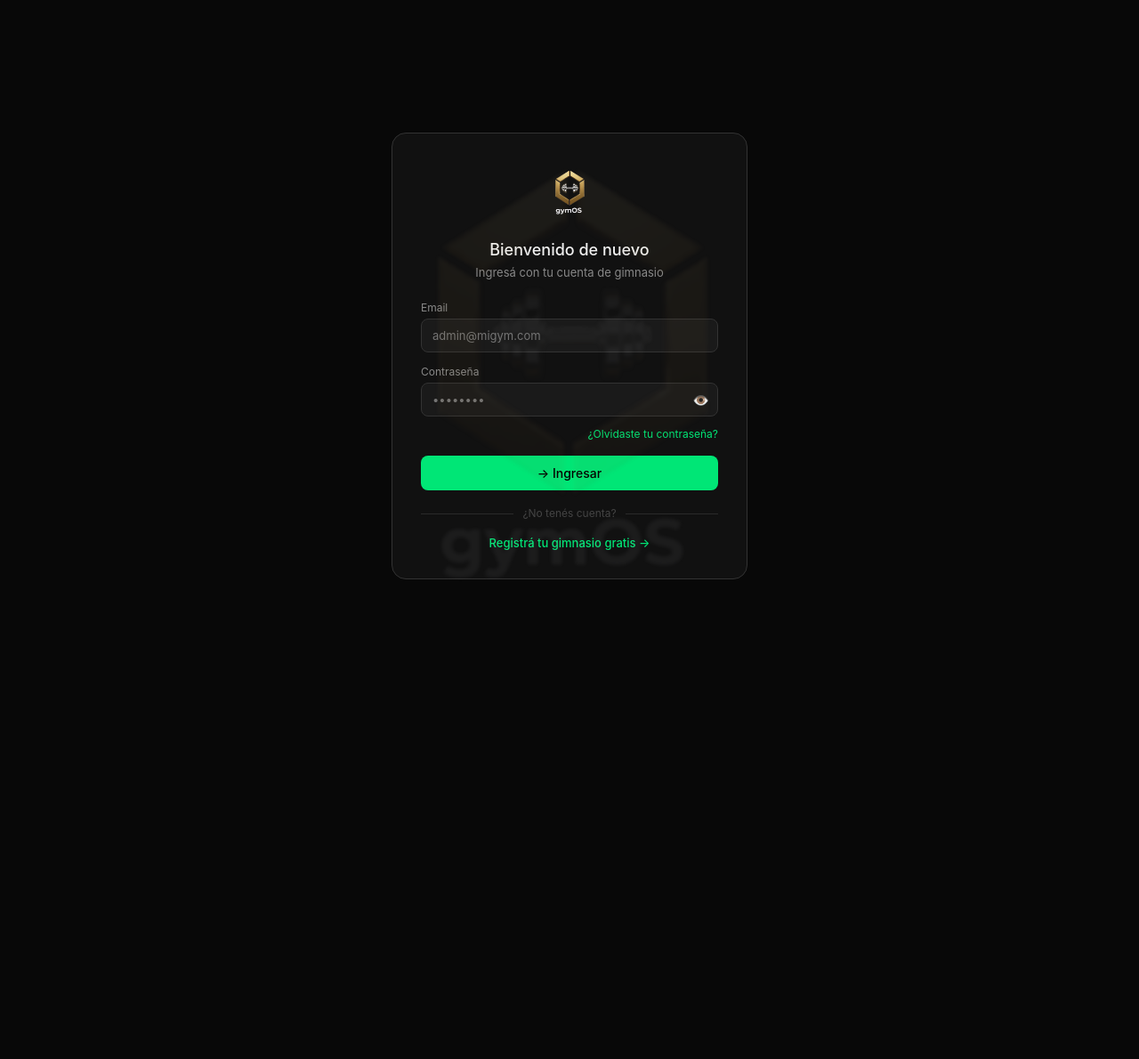
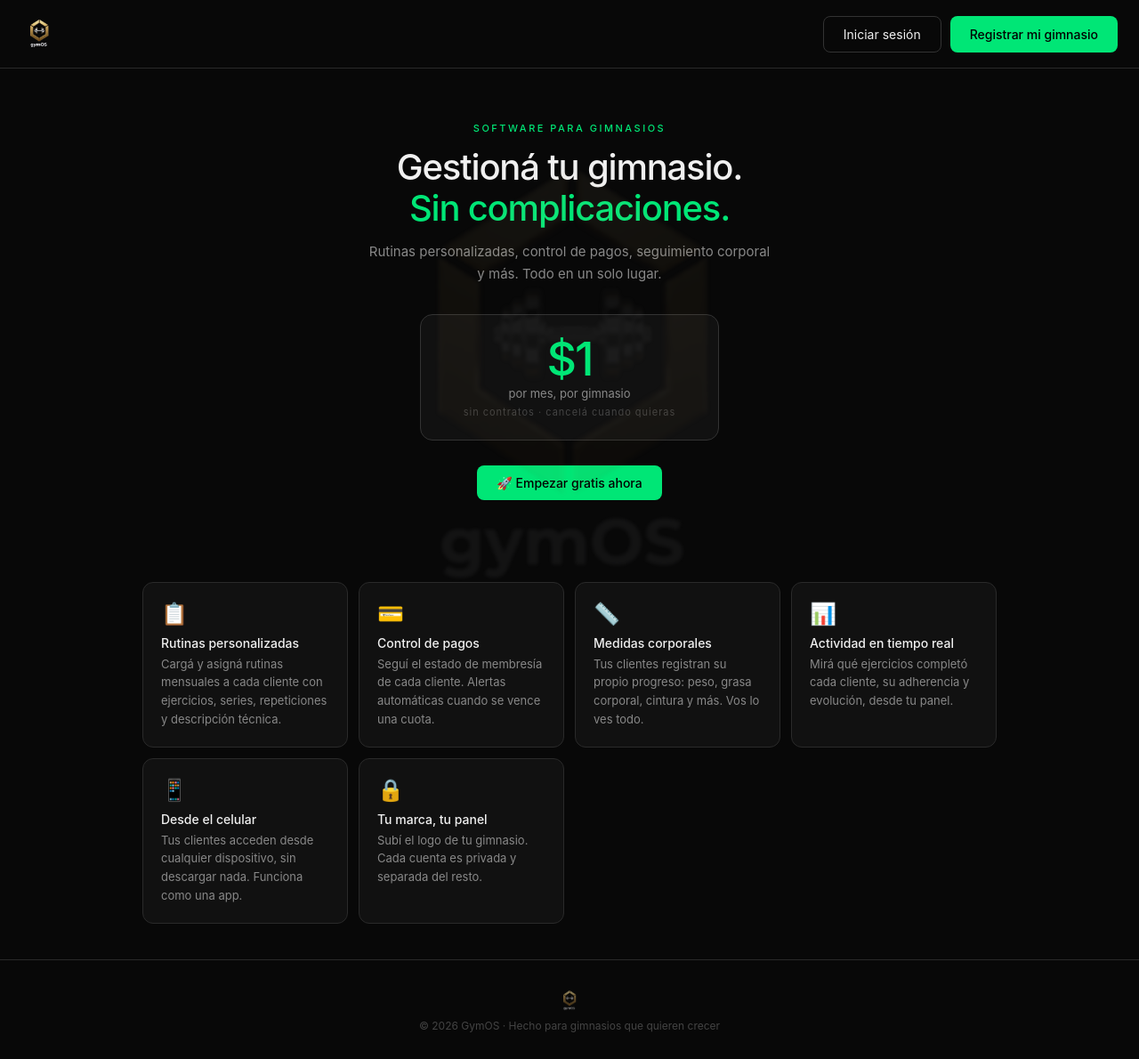
Before and after one commit to appolo1107/gymos, a React (Create React App) app: page / in a window 1280 px wide. Before the commit this address led to /login. Shown: the whole page at 89% size. Before the commit the page ends 800 px from the top, so only its background shows below. Built offline with nearby package versions, Linux system fonts and the light colour scheme.

Commit message:
feat: landing page de venta

```diff
--- a/src/App.jsx
+++ b/src/App.jsx
@@ -1,15 +1,17 @@
 // src/App.jsx
 import { BrowserRouter, Routes, Route, Navigate } from 'react-router-dom'
 import { AuthProvider, useAuth } from './lib/AuthContext'
+import Landing         from './pages/Landing'
 import Login          from './pages/Login'
 import Register       from './pages/Register'
 import AdminDashboard from './pages/AdminDashboard'
 import ClientDashboard from './pages/ClientDashboard'
 import './styles/global.css'
 
-function HomeRedirect() {
-  const { profile, loading } = useAuth()
+function HomeRoute() {
+  const { user, profile, loading } = useAuth()
   if (loading) return <div style={{color:'#888',padding:40,textAlign:'center'}}>Cargando GymOS...</div>
+  if (!user) return <Landing />
   if (profile?.role === 'client') return <Navigate to="/cliente" replace />
   return <Navigate to="/admin" replace />
 }
@@ -25,9 +27,10 @@
 }
 
 function PublicRoute({ children }) {
-  const { user, loading } = useAuth()
+  const { user, profile, loading } = useAuth()
   if (loading) return null
-  return user ? <HomeRedirect /> : children
+  if (!user) return children
+  return profile?.role === 'client' ? <Navigate to="/cliente" replace /> : <Navigate to="/admin" replace />
 }
 
 export default function App() {
@@ -36,12 +39,12 @@
       <img src="/assets/logo.png" alt="" className="bg-logo" />
       <BrowserRouter>
         <Routes>
+          <Route path="/"         element={<HomeRoute />} />
           <Route path="/login"    element={<PublicRoute><Login /></PublicRoute>} />
           <Route path="/register" element={<PublicRoute><Register /></PublicRoute>} />
           <Route path="/admin"    element={<PrivateRoute requiredRole="admin"><AdminDashboard /></PrivateRoute>} />
           <Route path="/cliente"  element={<PrivateRoute requiredRole="client"><ClientDashboard /></PrivateRoute>} />
-          <Route path="/"         element={<HomeRedirect />} />
-          <Route path="*"         element={<Navigate to="/login" replace />} />
+          <Route path="*"         element={<Navigate to="/" replace />} />
         </Routes>
       </BrowserRouter>
     </AuthProvider>
--- /dev/null
+++ b/src/pages/Landing.jsx
@@ -0,0 +1,73 @@
+// src/pages/Landing.jsx
+import { Link } from 'react-router-dom'
+import '../styles/landing.css'
+
+export default function Landing() {
+  return (
+    <div className="landing-shell">
+      <nav className="landing-nav">
+        <div className="landing-nav-logo">
+          <img src="/assets/logo.png" alt="GymOS" className="landing-nav-logo-img" />
+        </div>
+        <div className="landing-nav-actions">
+          <Link to="/login" className="obtn">Iniciar sesión</Link>
+          <Link to="/register" className="gbtn">Registrar mi gimnasio</Link>
+        </div>
+      </nav>
+
+      <div className="landing-hero">
+        <p className="landing-eyebrow">Software para gimnasios</p>
+        <h1 className="landing-title">Gestioná tu gimnasio.<br /><em>Sin complicaciones.</em></h1>
+        <p className="landing-sub">Rutinas personalizadas, control de pagos, seguimiento corporal y más. Todo en un solo lugar.</p>
+
+        <div className="landing-price-card">
+          <div className="landing-price-amount">$1</div>
+          <div className="landing-price-period">por mes, por gimnasio</div>
+          <div className="landing-price-label">sin contratos · cancelá cuando quieras</div>
+        </div>
+
+        <div className="landing-cta">
+          <Link to="/register" className="gbtn landing-cta-btn">🚀 Empezar gratis ahora</Link>
+        </div>
+      </div>
+
+      <div className="landing-features">
+        <div className="landing-fcard">
+          <div className="landing-ficon">📋</div>
+          <div className="landing-ftitle">Rutinas personalizadas</div>
+          <div className="landing-fdesc">Cargá y asigná rutinas mensuales a cada cliente con ejercicios, series, repeticiones y descripción técnica.</div>
+        </div>
+        <div className="landing-fcard">
+          <div className="landing-ficon">💳</div>
+          <div className="landing-ftitle">Control de pagos</div>
+          <div className="landing-fdesc">Seguí el estado de membresía de cada cliente. Alertas automáticas cuando se vence una cuota.</div>
+        </div>
+        <div className="landing-fcard">
+          <div className="landing-ficon">📏</div>
+          <div className="landing-ftitle">Medidas corporales</div>
+          <div className="landing-fdesc">Tus clientes registran su propio progreso: peso, grasa corporal, cintura y más. Vos lo ves todo.</div>
+        </div>
+        <div className="landing-fcard">
+          <div className="landing-ficon">📊</div>
+          <div className="landing-ftitle">Actividad en tiempo real</div>
+          <div className="landing-fdesc">Mirá qué ejercicios completó cada cliente, su adherencia y evolución, desde tu panel.</div>
+        </div>
+        <div className="landing-fcard">
+          <div className="landing-ficon">📱</div>
+          <div className="landing-ftitle">Desde el celular</div>
+          <div className="landing-fdesc">Tus clientes acceden desde cualquier dispositivo, sin descargar nada. Funciona como una app.</div>
+        </div>
+        <div className="landing-fcard">
+          <div className="landing-ficon">🔒</div>
+          <div className="landing-ftitle">Tu marca, tu panel</div>
+          <div className="landing-fdesc">Subí el logo de tu gimnasio. Cada cuenta es privada y separada del resto.</div>
+        </div>
+      </div>
+
+      <div className="landing-footer">
+        <img src="/assets/logo.png" alt="GymOS" className="landing-footer-logo" />
+        <p className="landing-footer-text">© 2026 GymOS · Hecho para gimnasios que quieren crecer</p>
+      </div>
+    </div>
+  )
+}
--- /dev/null
+++ b/src/styles/landing.css
@@ -0,0 +1,74 @@
+/* src/styles/landing.css */
+.landing-shell {
+  min-height: 100vh;
+  display: flex;
+  flex-direction: column;
+}
+
+/* NAV */
+.landing-nav {
+  display: flex; align-items: center; justify-content: space-between;
+  padding: 16px 24px;
+  border-bottom: 0.5px solid var(--b);
+}
+.landing-nav-logo-img { height: 40px; width: auto; }
+.landing-nav-actions { display: flex; gap: 10px; }
+
+/* HERO */
+.landing-hero { text-align: center; padding: 60px 20px 40px; max-width: 700px; margin: 0 auto; }
+.landing-eyebrow {
+  font-size: 11px; letter-spacing: 2.5px; text-transform: uppercase;
+  color: var(--g); margin-bottom: 14px; font-weight: 500;
+}
+.landing-title {
+  font-size: 40px; font-weight: 500; color: var(--t);
+  line-height: 1.15; margin-bottom: 14px; letter-spacing: -1.2px;
+}
+.landing-title em { font-style: normal; color: var(--g); }
+.landing-sub {
+  font-size: 15px; color: var(--t2); max-width: 460px;
+  margin: 0 auto 32px; line-height: 1.65;
+}
+.landing-price-card {
+  display: inline-flex; flex-direction: column; align-items: center;
+  background: var(--bg1); border: 0.5px solid var(--b2);
+  border-radius: 14px; padding: 24px 48px; margin-bottom: 28px;
+}
+.landing-price-amount { font-size: 52px; font-weight: 500; color: var(--g); letter-spacing: -2px; line-height: 1; }
+.landing-price-period { font-size: 13px; color: var(--t2); margin-top: 4px; }
+.landing-price-label { font-size: 11px; color: var(--t3); margin-top: 6px; letter-spacing: 1px; }
+.landing-cta { margin-bottom: 12px; }
+.landing-cta-btn { font-size: 15px; padding: 13px 32px; }
+
+/* FEATURES */
+.landing-features {
+  display: grid; grid-template-columns: repeat(auto-fit, minmax(220px, 1fr));
+  gap: 12px; max-width: 1000px; margin: 40px auto; padding: 0 20px; width: 100%;
+  box-sizing: border-box;
+}
+.landing-fcard {
+  background: var(--bg1); border: 0.5px solid var(--b);
+  border-radius: 12px; padding: 20px;
+}
+.landing-ficon { font-size: 24px; margin-bottom: 10px; }
+.landing-ftitle { font-size: 14px; font-weight: 500; color: var(--t); margin-bottom: 5px; }
+.landing-fdesc { font-size: 13px; color: var(--t2); line-height: 1.6; }
+
+/* FOOTER */
+.landing-footer {
+  margin-top: auto;
+  text-align: center;
+  padding: 30px 20px;
+  border-top: 0.5px solid var(--b);
+  display: flex; flex-direction: column; align-items: center; gap: 8px;
+}
+.landing-footer-logo { height: 28px; width: auto; opacity: 0.6; }
+.landing-footer-text { font-size: 12px; color: var(--t3); }
+
+@media (max-width: 600px) {
+  .landing-title { font-size: 30px; }
+  .landing-price-card { padding: 20px 32px; }
+  .landing-price-amount { font-size: 42px; }
+  .landing-nav-actions { gap: 6px; }
+  .landing-nav-actions .obtn, .landing-nav-actions .gbtn { font-size: 12px; padding: 8px 12px; }
+}
```
